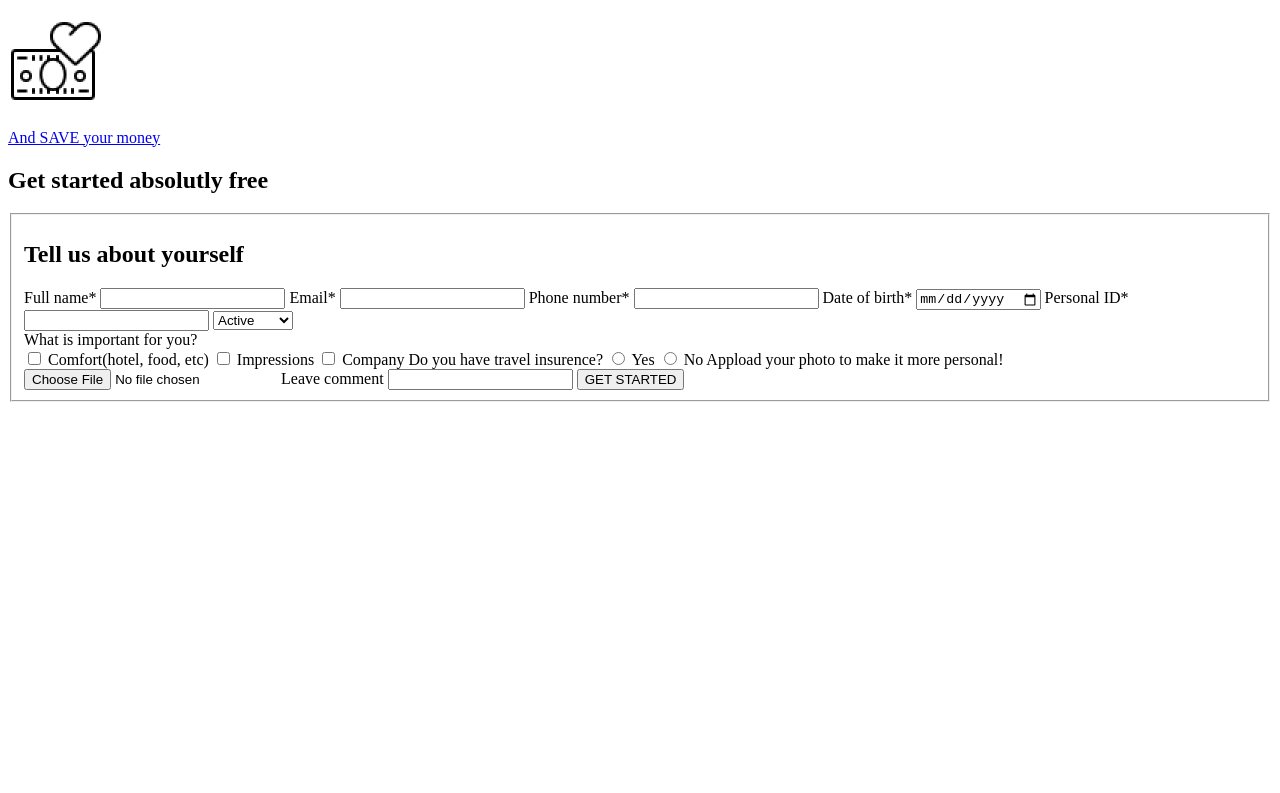
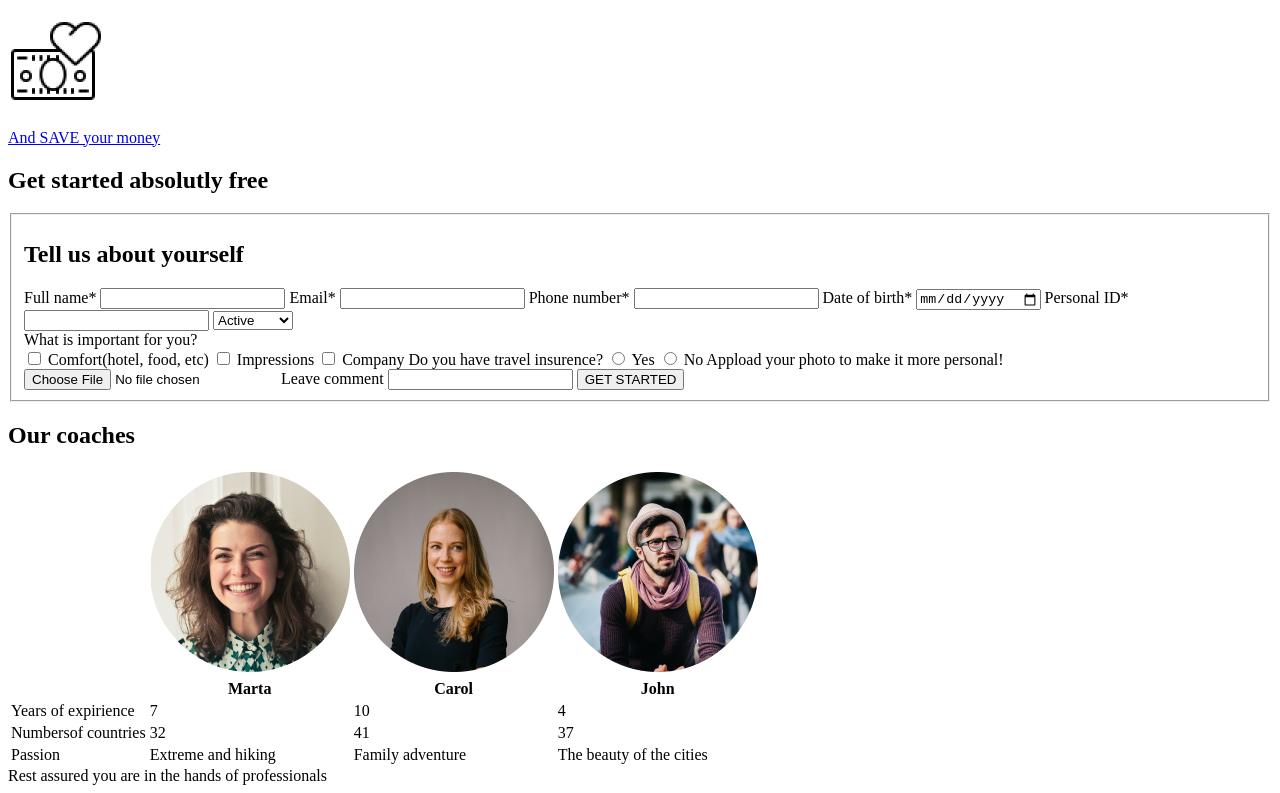
Before and after one commit to LiliiaVl/Travelagency, a plain HTML site: page index.html in a window 1280 px wide. Shown: the part 510-1303 px from the top of the page. Before the commit the page ends 920 px from the top, so only its background shows below. Drawn offline with Linux system fonts and the light colour scheme.

Commit message:
Add coach block and information

```diff
--- a/index.html
+++ b/index.html
@@ -97,6 +97,43 @@
             <input type="submit" value="GET STARTED">
         </fieldset>
     </form>
+    <h2>Our coaches </h2>
+
+    <table>
+
+        <tr>
+            <td> </td>
+            <td> <img src="src/assets/Marta.png"></td>
+            <td><img src="src/assets/Carol.png"></td>
+            <td><img src="src/assets/John.png"></td>
+        </tr>
+        <tr>
+            <td> </td>
+            <th> Marta </th>
+            <th> Carol</th>
+            <th> John</th>
+        </tr>
+        <tr>
+            <td>Years of expirience</td>
+            <td>7</td>
+            <td>10</td>
+            <td>4</td>
+        </tr>
+        <tr>
+            <td>Numbersof countries</td>
+            <td>32</td>
+            <td>41</td>
+            <td>37</td>
+        </tr>
+        <tr>
+            <td>Passion</td>
+            <td>Extreme and hiking</td>
+            <td>Family adventure</td>
+            <td>The beauty of the cities</td>
+        </tr>
+    </table>
+    <div>Rest assured you are in the hands of professionals</div>
+
 </body>
 
 </html>
```
Also changed, not shown: src/assets/Carol.png (added), src/assets/John.png (added), src/assets/Marta.png (added).
